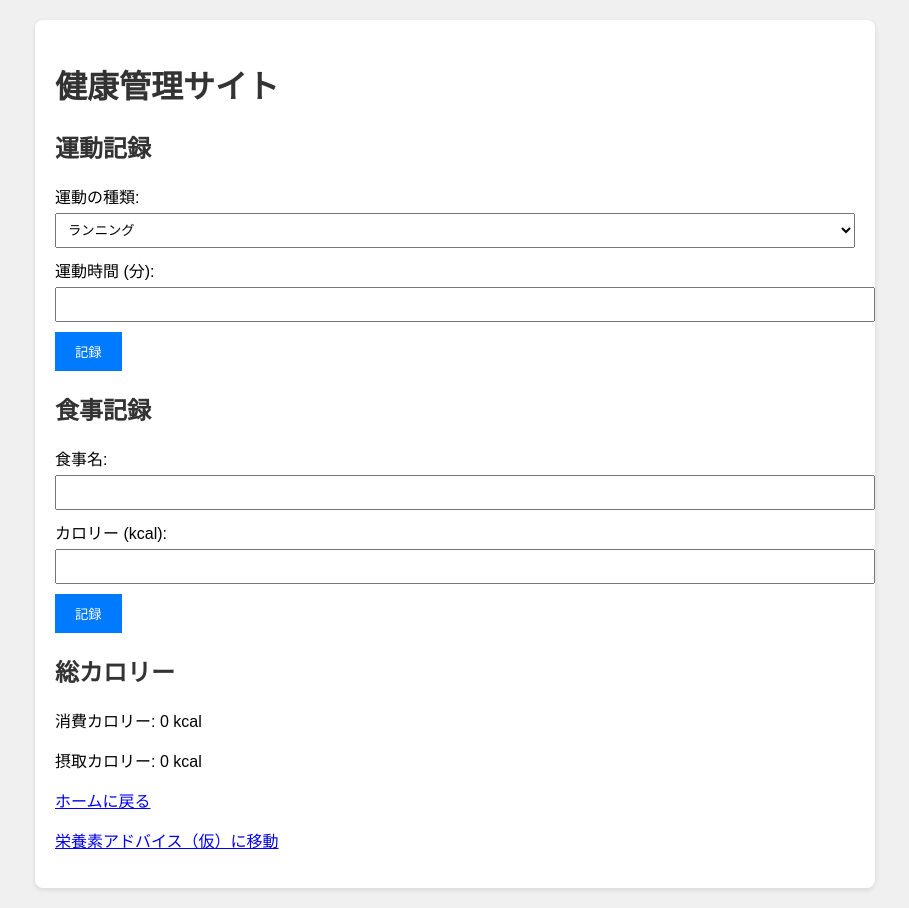
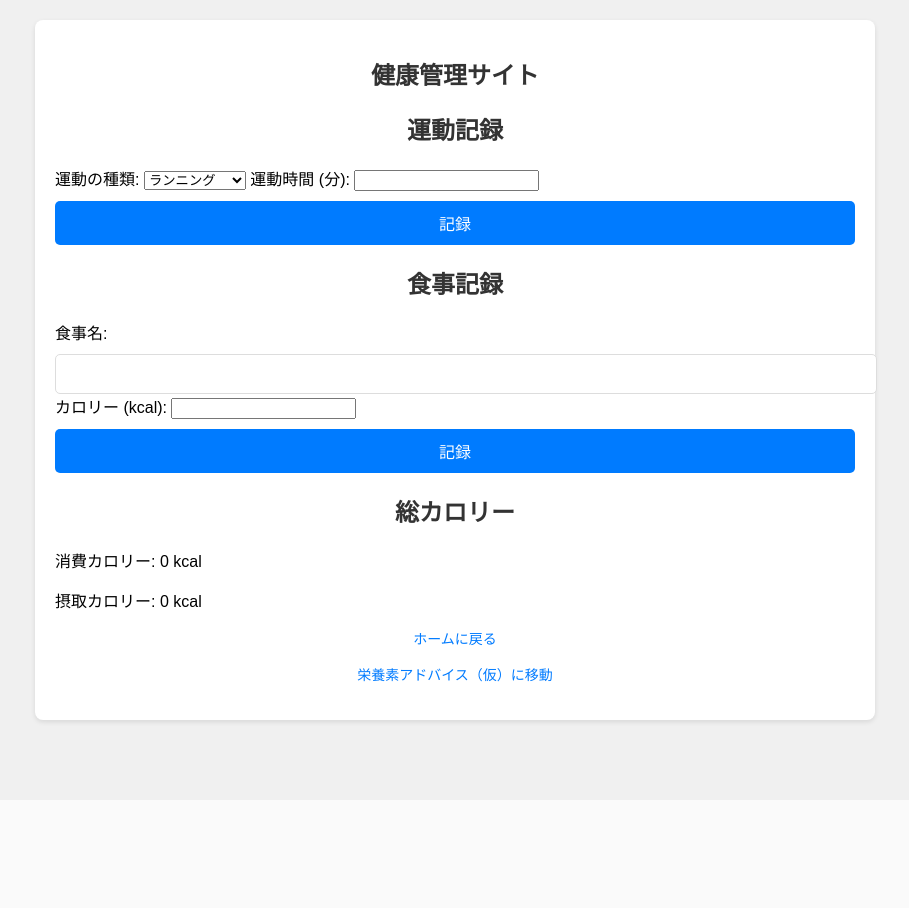
Before and after one commit to 1F10220195/team_web, a Flask app: page /health in a window 1280 px wide. Shown: the whole page, without its empty margins (185-1094 px from the left). After the commit the page ends 725 px from the top, so only its background shows below. Run offline with Flask 3, Linux system fonts and the light colour scheme; a user stored in the database is signed in.

Commit message:
cssの変更
見やすくしました

```diff
--- a/app.py
+++ b/app.py
@@ -26,7 +26,7 @@ with app.app_context():
     db.create_all()
 
 chat = ChatOpenAI(
-    openai_api_key='84Wr7FR0h14mT3k90dHAtUu7fIHdz8EgkKfnixMCg0QvOK6QcRvAlCk16mSNZtznQTTgta7AXKeCyKMzQNGZ4_g',
+    openai_api_key='jvjSoKsAUcrV2QIeqv32CvemDt2In2VS9QZVZpZD53Wxh-TKRNo65c2_a7KwcYOZQmuusid4NTkiSOXH7Ngx1Iw',
     openai_api_base='https://api.openai.iniad.org/api/v1',
     model_name='gpt-4o-mini',
     temperature=0
--- a/static/css/style.css
+++ b/static/css/style.css
@@ -5,7 +5,7 @@ body {
     padding: 20px;
 }
 
-.container {
+.container, .simple-design {
     max-width: 800px;
     margin: 0 auto;
     background-color: #fff;
@@ -14,38 +14,59 @@ body {
     box-shadow: 0 2px 5px rgba(0, 0, 0, 0.1);
 }
 
-h1, h2 {
+/* ヘッダーのスタイル */
+h1, h2, .simple-design h1 {
+    font-size: 24px;
     color: #333;
-}
-
-form {
+    text-align: center;
     margin-bottom: 20px;
 }
 
-label {
-    display: block;
+/* 入力フォームとボタンのスタイル */
+input[type="text"], textarea, button {
+    width: 100%;
     margin-top: 10px;
-}
-
-input, select {
-    width: 100%;
-    padding: 8px;
-    margin-top: 5px;
+    padding: 10px;
+    border: 1px solid #ddd;
+    border-radius: 5px;
+    font-size: 16px;
 }
 
 button {
-    margin-top: 10px;
-    padding: 10px 20px;
     background-color: #007bff;
-    color: white;
+    color: #fff;
     border: none;
     cursor: pointer;
+    transition: background-color 0.3s ease;
 }
 
 button:hover {
     background-color: #0056b3;
 }
 
-#exercise-results, #meal-results {
+/* リンク */
+a {
+    display: block;
+    text-align: center;
+    margin-top: 15px;
+    color: #007bff;
+    text-decoration: none;
+    font-size: 14px;
+}
+
+a:hover {
+    text-decoration: underline;
+}
+
+/* レスポンス表示エリア */
+#result, #result_2 {
     margin-top: 20px;
+    padding: 15px;
+    background-color: #f9f9f9;
+    border: 1px solid #ddd;
+    border-radius: 8px;
+    color: #333;
+    font-size: 16px;
+    line-height: 1.5;
+    white-space: pre-wrap; /* 改行を適切に表示 */
 }
```
Also changed, not shown: templates/home.html (+11 -10 lines), templates/index.html (+3 -5 lines).
